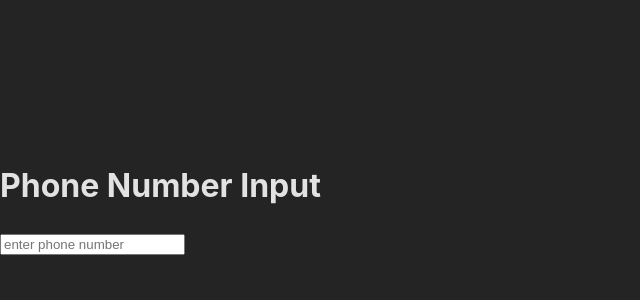
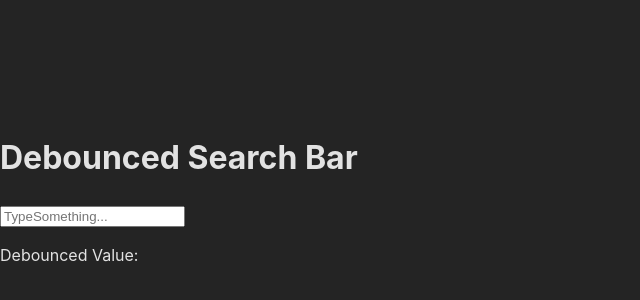
Before and after one commit to pongpatapee/interview-focused-react-compopnents, a React (Vite) app: page / in a window 1280 px wide. Shown: the part 202-502 px from the top of the page, without its empty margins (0-640 px from the left). Built offline with nearby package versions, Linux system fonts and the light colour scheme.

Commit message:
debounce according to how I understand

```diff
--- a/src/App.jsx
+++ b/src/App.jsx
@@ -11,6 +11,7 @@ import { ThemeProvider } from "./my-components/theme-switcher/themeContext";
 import SearchBar from "./predro-tech-interivew-components/SearchBar";
 import DebouncedSearch from "./predro-tech-interivew-components/DebouncedSearch";
 import PhoneNumberInput from "./predro-tech-interivew-components/PhoneNumberInput";
+import DebouncedSearch2 from "./predro-tech-interivew-components/DebouncedSearch2";
 
 function App() {
   return (
@@ -34,8 +35,9 @@ function App() {
       {/* <SearchBar /> */}
 
       {/* <DebouncedSearch /> */}
+      <DebouncedSearch2 />
 
-      <PhoneNumberInput />
+      {/* <PhoneNumberInput /> */}
     </>
   );
 }
--- /dev/null
+++ b/src/predro-tech-interivew-components/DebouncedSearch2.jsx
@@ -0,0 +1,32 @@
+import { useEffect, useState } from "react";
+
+const debounce = (callback, delay) => {
+  let timeoutId;
+
+  return (...args) => {
+    clearTimeout(timeoutId);
+    timeoutId = setTimeout(() => {
+      callback(args);
+    }, delay);
+  };
+};
+
+const DebouncedSearch2 = () => {
+  const [text, setText] = useState("");
+
+  const debounceSetText = debounce(setText, 1000);
+
+  return (
+    <div>
+      <h1>Debounced Search Bar</h1>
+      <input
+        type="text"
+        placeholder="TypeSomething..."
+        onChange={(e) => debounceSetText(e.target.value)}
+      />
+      <p>Debounced Value: {text}</p>
+    </div>
+  );
+};
+
+export default DebouncedSearch2;
```
